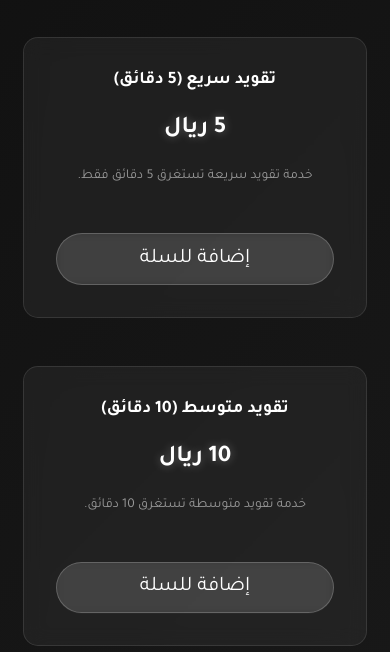
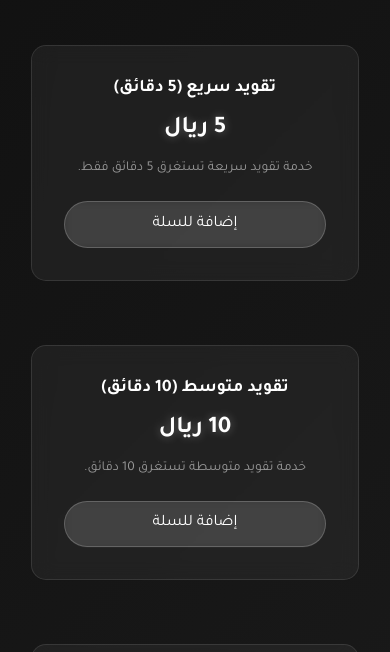
Before and after one commit to 4SQR12/13, a plain HTML site: page index.html in a window 390 px wide. Shown: the part 127-779 px from the top of the page. Drawn offline with Linux system fonts and the light colour scheme.

Commit message:
Update index.html

```diff
--- a/index.html
+++ b/index.html
@@ -294,38 +294,30 @@
             }
 
             .products-grid {
-                grid-template-columns: 1fr;
+                display: flex;
+                flex-direction: column;
                 gap: 2rem;
-                padding: 0.5rem;
+                width: 100%;
+                padding: 1rem;
             }
 
             .product-card {
+                width: 100%;
+                margin-bottom: 2rem;
                 padding: 2rem;
-                margin-bottom: 1rem;
-                transform: none !important;
+                box-sizing: border-box;
             }
 
-            .product-title {
-                font-size: 1.8rem;
-                text-align: center;
+            .product-card:last-child {
+                margin-bottom: 0;
             }
 
-            .product-price {
-                font-size: 2.5rem;
+            .product-title,
+            .product-price,
+            .product-description,
+            .add-to-cart {
+                width: 100%;
                 text-align: center;
-                margin: 1.5rem 0;
-            }
-
-            .product-description {
-                font-size: 1.2rem;
-                text-align: center;
-                margin-bottom: 2rem;
-            }
-
-            .add-to-cart {
-                padding: 1.5rem;
-                font-size: 1.3rem;
-                margin-top: 1rem;
             }
 
             .cart-modal {
```
